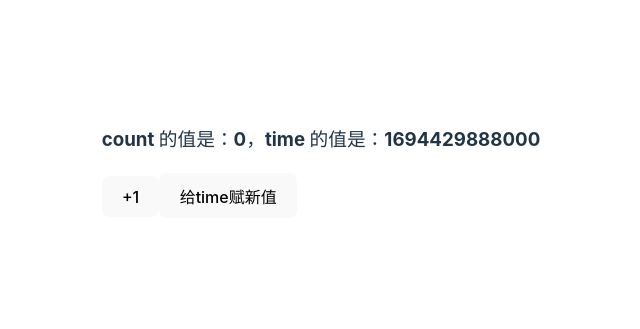
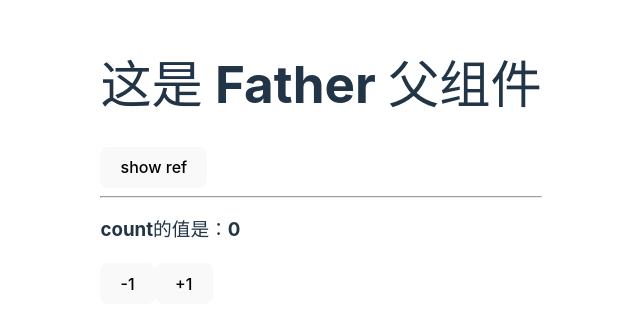
Before and after one commit to jiansun-max/react_hooks, a React (Vite) app: page / in a window 1280 px wide. Shown: the part 237-566 px from the top of the page, without its empty margins (319-959 px from the left). Built offline with nearby package versions, Linux system fonts and the light colour scheme.

Commit message:
ref引用函数式组件

```diff
--- a/src/App.tsx
+++ b/src/App.tsx
@@ -1,11 +1,11 @@
 import React from 'react'
-import { RefTimer } from '@/components/use_ref/01.base.tsx'
+import { Father } from '@/components/use_ref/01.base.tsx'
 
 // React.FC<T> 表示这是一个函数式的 react 组件
 const App: React.FC = () => {
   return (
     <>
-      <RefTimer />
+      <Father />
     </>
   )
 }
--- a/src/components/use_ref/01.base.tsx
+++ b/src/components/use_ref/01.base.tsx
@@ -1,4 +1,4 @@
-import React, { useRef, useState, useEffect } from 'react'
+import React, { useRef, useState, useEffect, useImperativeHandle } from 'react'
 
 export const InputFocus: React.FC = () => {
   const iptRef = useRef<HTMLInputElement>(null)
@@ -67,9 +67,10 @@ export const RefTimer: React.FC = () => {
 
   console.log('组件渲染了')
 
-  // 强调：今后开发中，千万不要把 ref.current 当做 useEffect 等这些 hooks 的依赖项
+  // useEffect 会在组件首次渲染完毕之后，默认执行一次
+  // 组件每次渲染完毕之后，会触发 useEffect 中的回调函数，如果给了依赖项数组，则还要判断依赖项是否变化，再决定是否触发回调
   useEffect(() => {
-    console.log('time.current 发生了变化：' + time.current)
+    console.log('触发了useEffect回调的执行：' + time.current)
   }, [time.current])
 
   return (
@@ -82,3 +83,41 @@ export const RefTimer: React.FC = () => {
     </>
   )
 }
+
+const Child = React.forwardRef((_, ref) => {
+  const [count, setCount] = useState(0)
+
+  const add = (step: number) => {
+    setCount((prev) => (prev += step))
+  }
+
+  useImperativeHandle(ref, () => ({
+    name: 'liulongbin',
+    age: 22
+  }))
+
+  return (
+    <>
+      <h3>count的值是：{count}</h3>
+      <button onClick={() => add(-1)}>-1</button>
+      <button onClick={() => add(1)}>+1</button>
+    </>
+  )
+})
+
+export const Father: React.FC = () => {
+  const childRef = useRef()
+
+  const showRef = () => {
+    console.log(childRef.current)
+  }
+
+  return (
+    <>
+      <h1>这是 Father 父组件</h1>
+      <button onClick={showRef}>show ref</button>
+      <hr />
+      <Child ref={childRef} />
+    </>
+  )
+}
```
